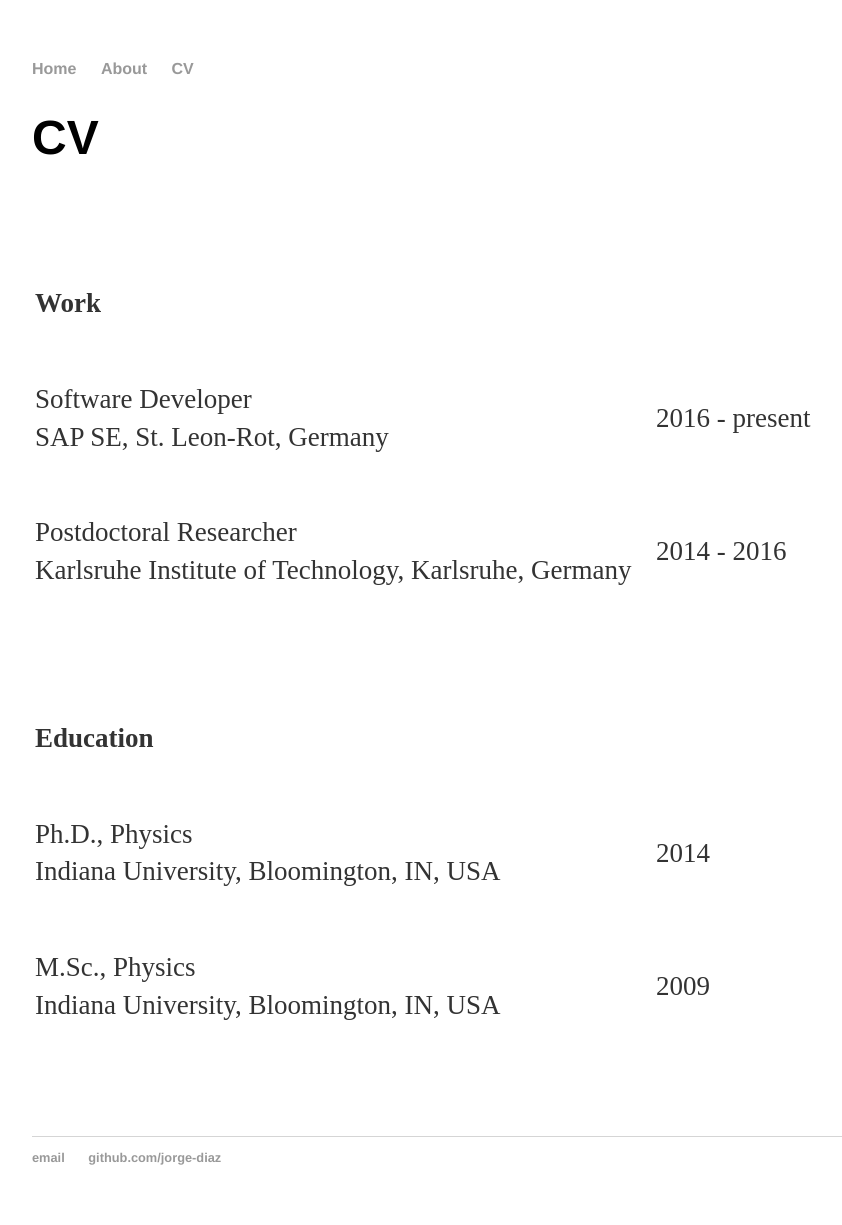
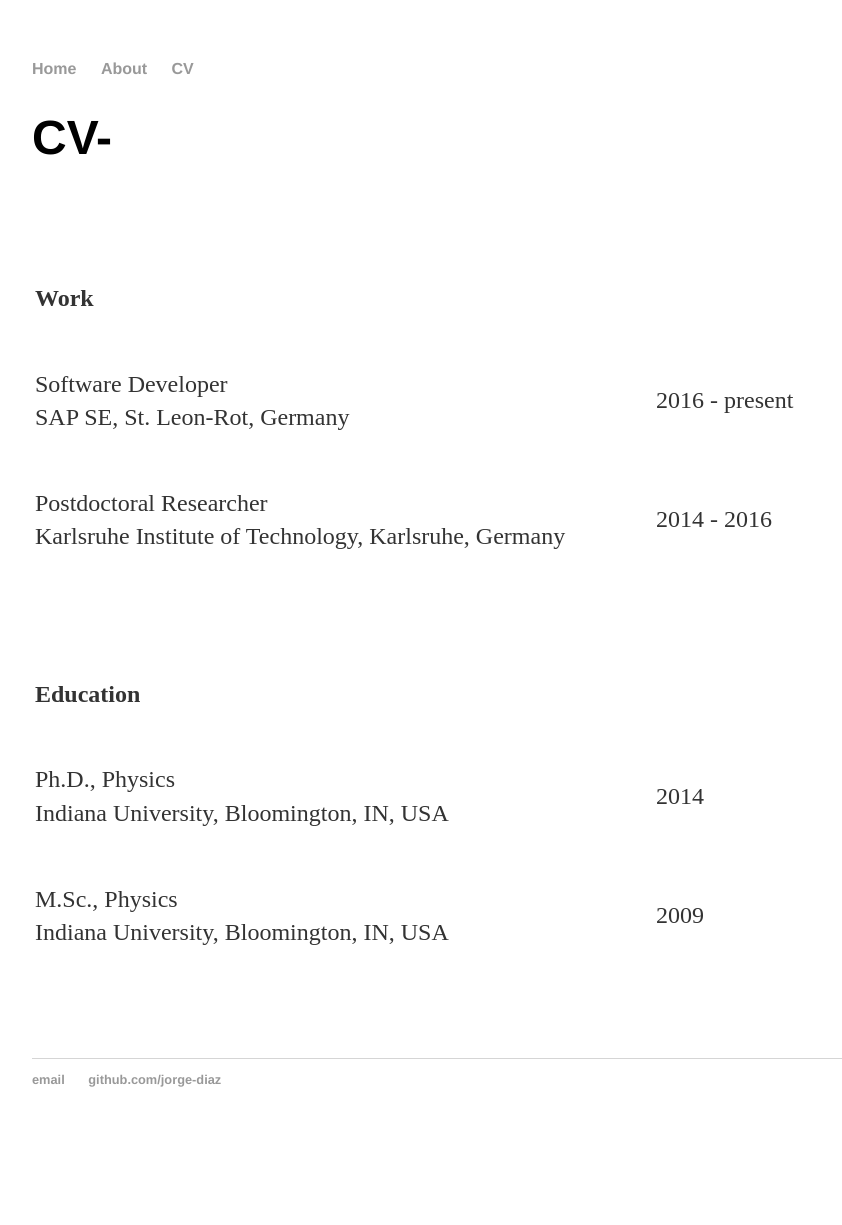
Before and after one commit to jorge-diaz/jorge-diaz.github.io, a Jekyll site: the page built from cv/index.html, in a window 1280 px wide. Shown: the whole page, without its empty margins (160-1002 px from the left). Built offline with Jekyll 4.4.1, drawn with Linux system fonts in a browser that asks for light colours; comment, search, counter and statistics services are not loaded; after the commit the page ends 1147 px from its top, so only the background shows below that.

Commit message:
update cv: fonts

```diff
--- a/cv/index.html
+++ b/cv/index.html
@@ -8,12 +8,12 @@ title: Jorge S. Diaz
 	<head>
 	<style type="text/css">
 	.auto-style1 {
-		font-size: large;
+		font-size: medium;
 	}
 	</style>
 	</head>
 
-	<h1>CV</h1>
+	<h1>CV-</h1>
 	<p>&nbsp;</p>
 	<table class="auto-style1" style="width: 100%">
 		<tr>
```
